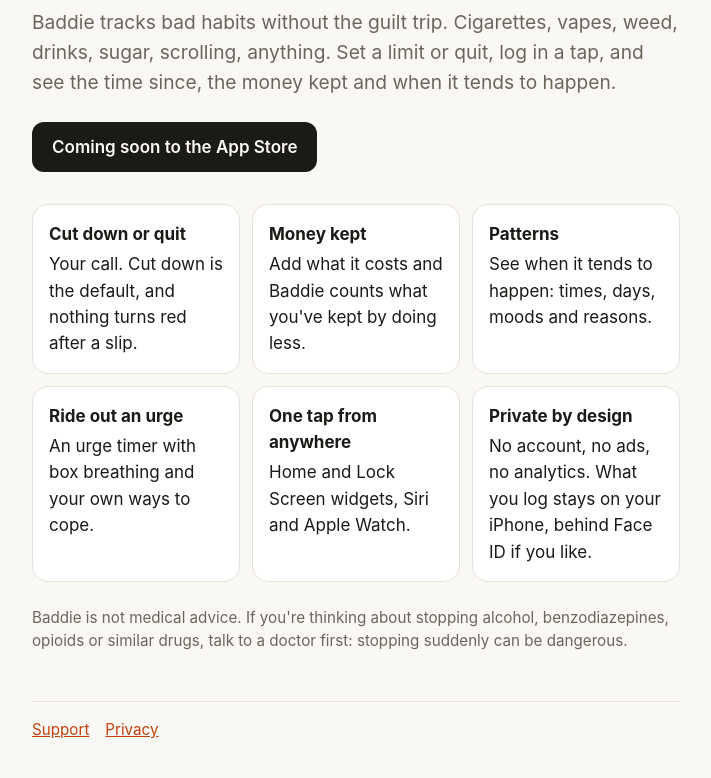
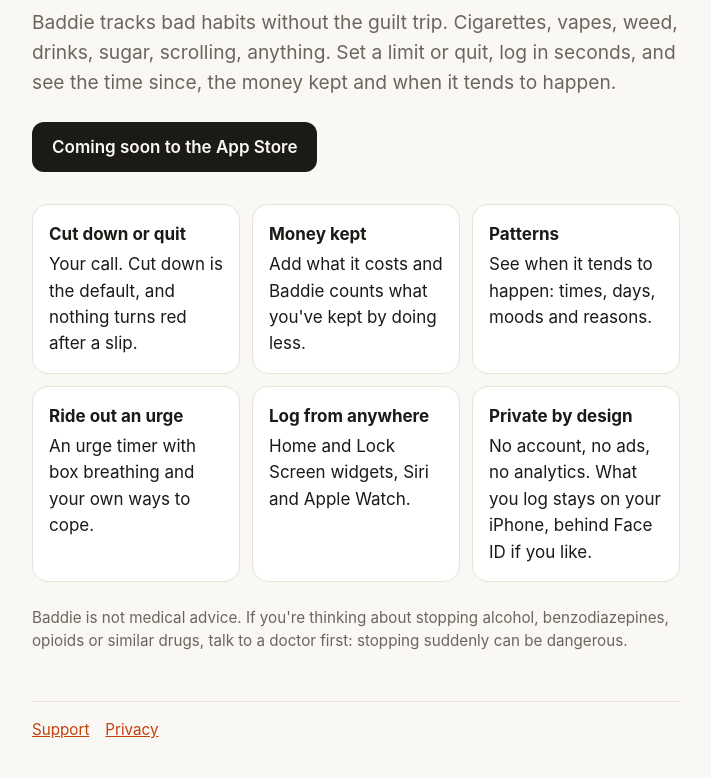
Before and after one commit to BlueDreams666/baddie-site, a plain HTML site: page index.html in a window 1280 px wide. Shown: the part 160-938 px from the top of the page, without its empty margins (284-995 px from the left). Drawn offline with Linux system fonts and the light colour scheme.

Commit message:
Landing: log in seconds, log from anywhere (no one-tap promise)

```diff
--- a/index.html
+++ b/index.html
@@ -11,7 +11,7 @@
 <main>
   <header class="hero">
     <h1>No lecture.<br>Just the whole picture.</h1>
-    <p class="lede">Baddie tracks bad habits without the guilt trip. Cigarettes, vapes, weed, drinks, sugar, scrolling, anything. Set a limit or quit, log in a tap, and see the time since, the money kept and when it tends to happen.</p>
+    <p class="lede">Baddie tracks bad habits without the guilt trip. Cigarettes, vapes, weed, drinks, sugar, scrolling, anything. Set a limit or quit, log in seconds, and see the time since, the money kept and when it tends to happen.</p>
     <span class="badge">Coming soon to the App Store</span>
   </header>
 
@@ -20,7 +20,7 @@
     <div class="card"><strong>Money kept</strong>Add what it costs and Baddie counts what you've kept by doing less.</div>
     <div class="card"><strong>Patterns</strong>See when it tends to happen: times, days, moods and reasons.</div>
     <div class="card"><strong>Ride out an urge</strong>An urge timer with box breathing and your own ways to cope.</div>
-    <div class="card"><strong>One tap from anywhere</strong>Home and Lock Screen widgets, Siri and Apple Watch.</div>
+    <div class="card"><strong>Log from anywhere</strong>Home and Lock Screen widgets, Siri and Apple Watch.</div>
     <div class="card"><strong>Private by design</strong>No account, no ads, no analytics. What you log stays on your iPhone, behind Face ID if you like.</div>
   </div>
 
```
